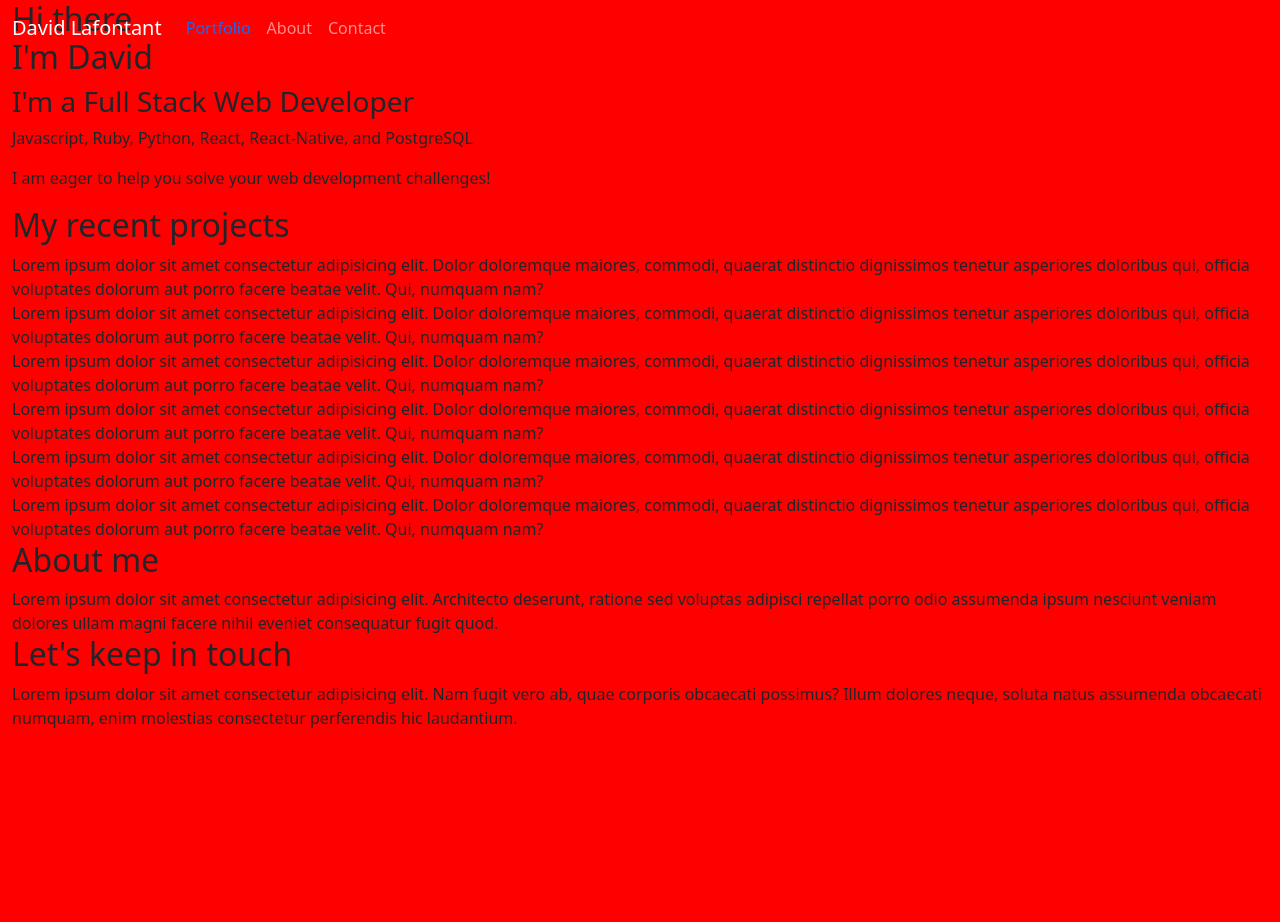
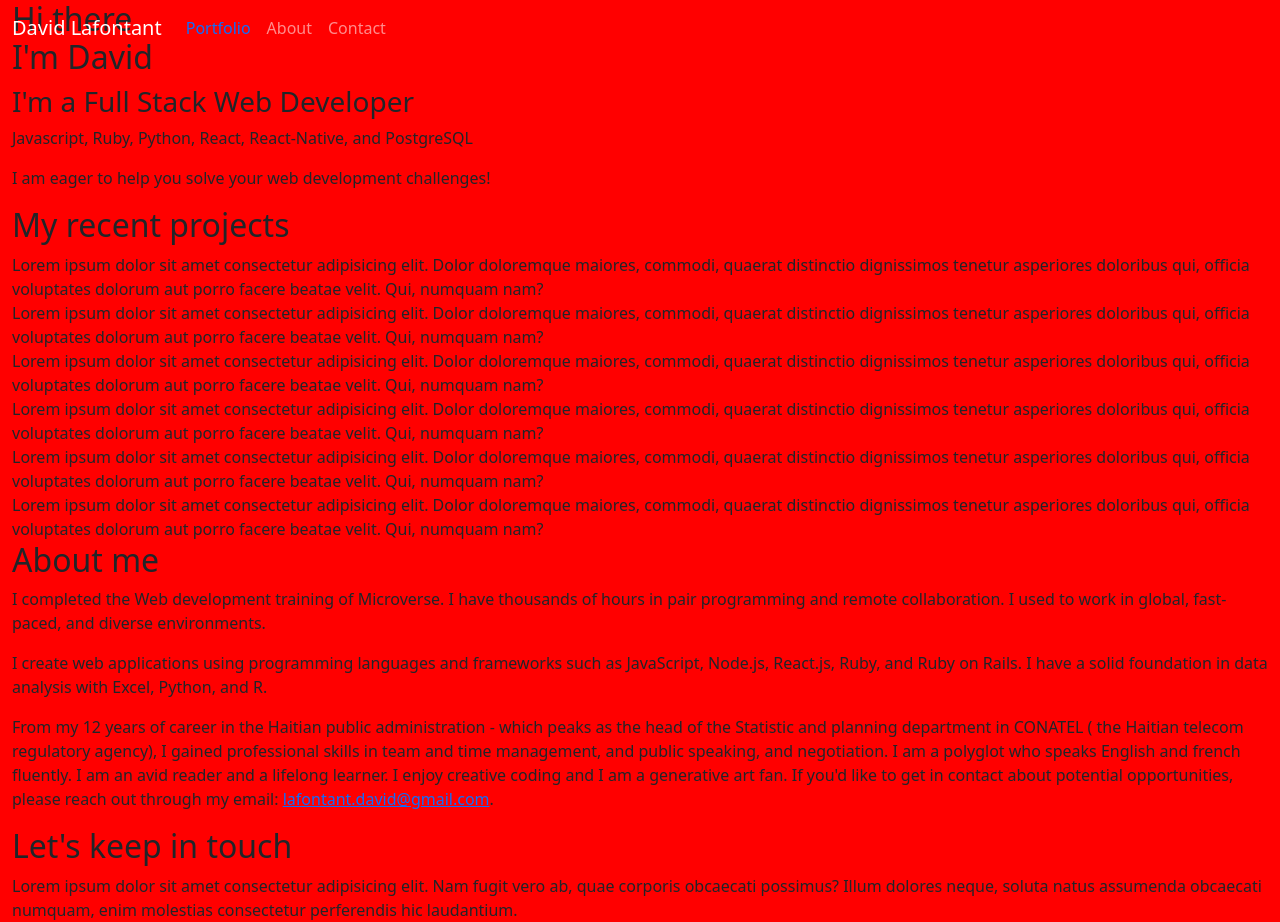
Before and after one commit to david-lafontant/project-alpha, a website: page index.html in a window 1280 px wide. Before the commit the page ends 800 px from the top, so only its background shows below. Drawn offline with nearby package versions, Linux system fonts and the light colour scheme.

Commit message:
Add content to about me section

```diff
--- a/index.html
+++ b/index.html
@@ -115,10 +115,13 @@
     <section id="about" class="section row">
       <h2>About me</h2>
       <article>
-        Lorem ipsum dolor sit amet consectetur adipisicing elit. Architecto
-        deserunt, ratione sed voluptas adipisci repellat porro odio assumenda
-        ipsum nesciunt veniam dolores ullam magni facere nihil eveniet
-        consequatur fugit quod.
+
+        <p>I completed the Web development training of Microverse. I have thousands of hours in pair programming and remote collaboration. I used to work in global, fast-paced, and diverse environments.</p>
+
+        <p>I create web applications using programming languages and frameworks such as JavaScript, Node.js, React.js, Ruby, and Ruby on Rails. I have a solid foundation in data analysis with Excel, Python, and R.</p>
+
+        <p>From my 12 years of career in the Haitian public administration - which peaks as the head of the Statistic and planning department in CONATEL ( the Haitian telecom regulatory agency), I gained professional skills in team and time management, and public speaking, and negotiation. I am a polyglot who speaks English and french fluently. I am an avid reader and a lifelong learner. I enjoy creative coding and I am a generative art fan.
+        If you'd like to get in contact about potential opportunities, please reach out through my email: <a href="mailto:lafontant.david@gmail.com" title="david lafontant email">lafontant.david@gmail.com</a>.</p>
       </article>
     </section>
     <section id="contact" class="section row">
```
